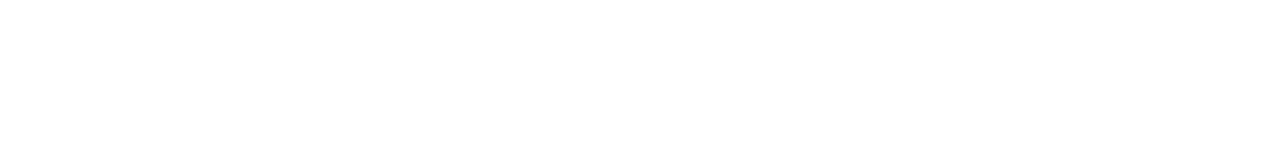
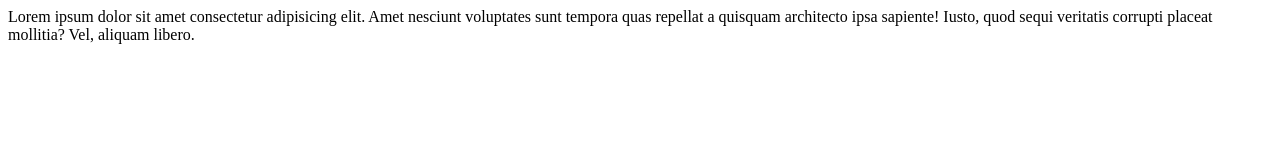
Before and after one commit to VishalKushwah0936/Dejagoo, a plain HTML site: page index.html in a window 1280 px wide. Drawn offline with Linux system fonts and the light colour scheme.

Commit message:
mysecond

```diff
--- a/index.html
+++ b/index.html
@@ -6,6 +6,6 @@
     <title>Document</title>
 </head>
 <body>
-
+    Lorem ipsum dolor sit amet consectetur adipisicing elit. Amet nesciunt voluptates sunt tempora quas repellat a quisquam architecto ipsa sapiente! Iusto, quod sequi veritatis corrupti placeat mollitia? Vel, aliquam libero.
 </body>
 </html>
```
